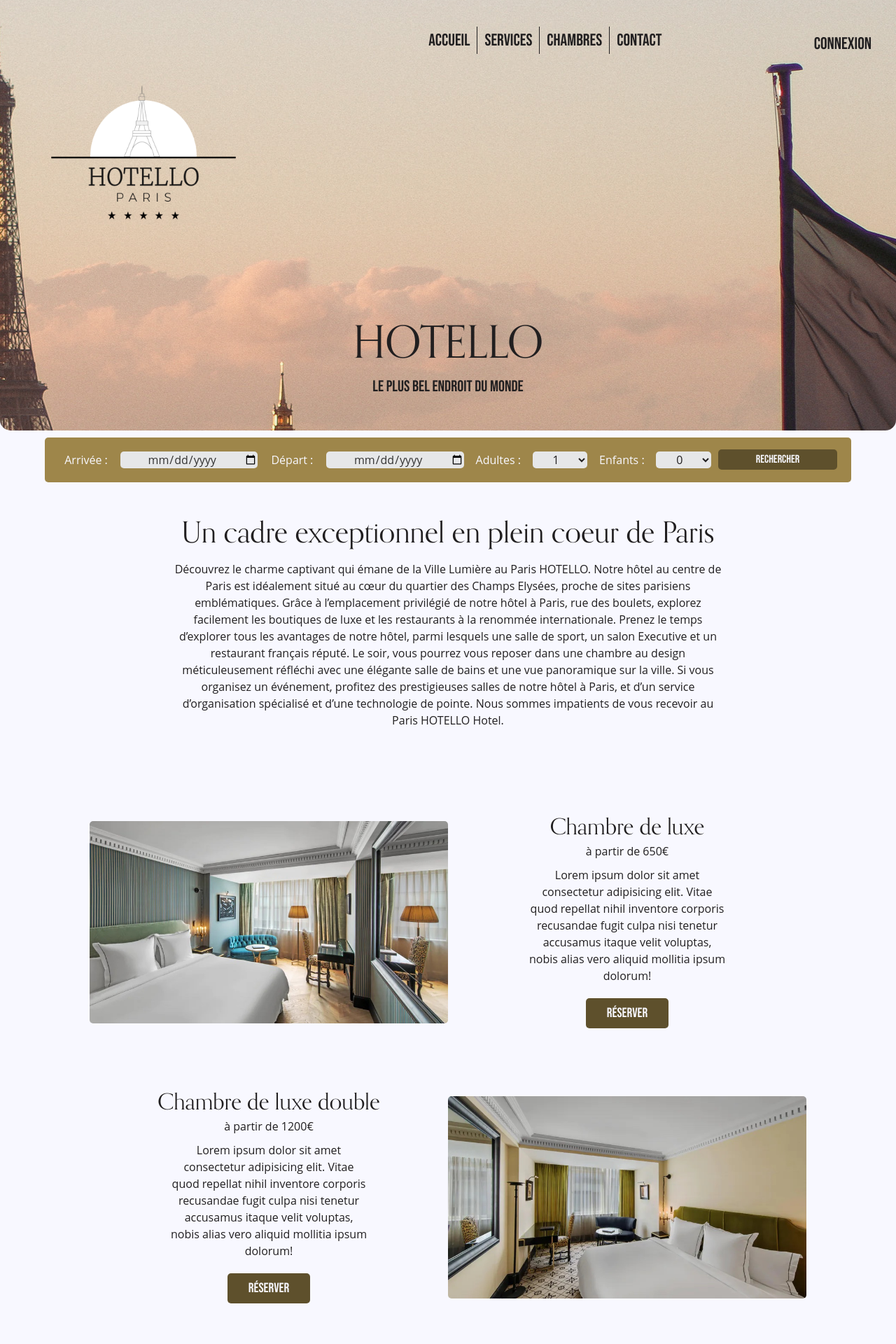
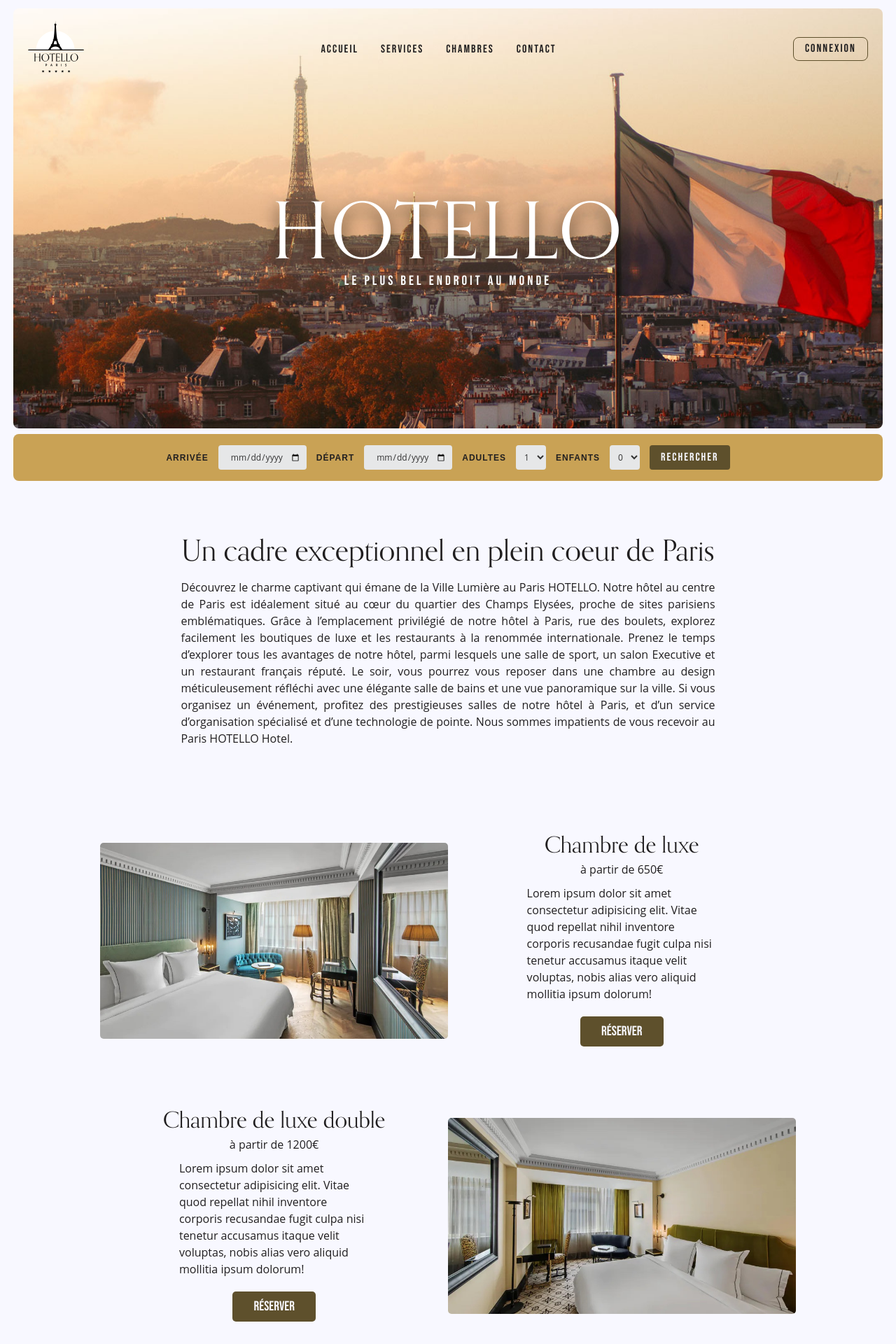
Before and after one commit to ThomasBaudon/test-MVC-tb, a PHP site: page /hotello/Front/Hotello/index.html in a window 1280 px wide. Shown: the top 1920 px of the page at 70% size. Run offline with PHP 8.4, Linux system fonts and the light colour scheme; some web fonts are replaced.

Commit message:
front mise en forme home

```diff
--- a/Front/Hotello/Room1.html
+++ b/Front/Hotello/Room1.html
@@ -10,7 +10,7 @@
       rel="stylesheet"
       href="https://fonts.googleapis.com/css2?family=Bebas+Neue&display=swap"
     />
-    <link rel="stylesheet" href="./css/style.css" />
+    <link rel="stylesheet" href="./assets/css/style.css" />
     <title>Hotello | Chambre</title>
   </head>
   <body>
@@ -113,6 +113,6 @@
         </div>
       </div>
     </footer>
-    <script src="script.js"></script>
+    <script src="./assets/js/script.js"></script>
   </body>
 </html>
--- a/Front/Hotello/Room2.html
+++ b/Front/Hotello/Room2.html
@@ -10,7 +10,7 @@
       rel="stylesheet"
       href="https://fonts.googleapis.com/css2?family=Bebas+Neue&display=swap"
     />
-    <link rel="stylesheet" href="./css/style.css" />
+    <link rel="stylesheet" href="./assets/css/style.css" />
     <title>Hotello | Chambre</title>
   </head>
   <body>
@@ -113,6 +113,6 @@
         </div>
       </div>
     </footer>
-    <script src="script.js"></script>
+    <script src="./assets/js/script.js"></script>
   </body>
 </html>
--- a/Front/Hotello/Room3.html
+++ b/Front/Hotello/Room3.html
@@ -10,7 +10,7 @@
       rel="stylesheet"
       href="https://fonts.googleapis.com/css2?family=Bebas+Neue&display=swap"
     />
-    <link rel="stylesheet" href="./css/style.css" />
+    <link rel="stylesheet" href="./assets/css/style.css" />
     <title>Hotello | Chambre</title>
   </head>
   <body>
@@ -113,6 +113,6 @@
         </div>
       </div>
     </footer>
-    <script src="script.js"></script>
+    <script src="./assets/js/script.js"></script>
   </body>
 </html>
--- a/Front/Hotello/assets/css/style.css
+++ b/Front/Hotello/assets/css/style.css
@@ -8,12 +8,12 @@
 @font-face {
   font-family: Canada-Type-Orpheus-Pro;
   src: local("Canada-Type-Orpheus-Pro"), local("Canada-Type-Orpheus-Pro"),
-    url(../assets/fonts/Canada-Type-Orpheus-Pro.woff);
+    url(../fonts/Canada-Type-Orpheus-Pro.woff);
 }
 @font-face {
   font-family: Canada-Type-Orpheus-Pro;
   src: local("Canada-Type-Orpheus-Pro"), local("Canada-Type-Orpheus-Pro"),
-    url(../assets/fonts/Canada-Type-Orpheus-Pro.woff2);
+    url(../fonts/Canada-Type-Orpheus-Pro.woff2);
   font-weight: bold;
 }
 
@@ -50,32 +50,39 @@ header {
   align-items: center;
   align-content: stretch;
   padding: 10px 5px 30px 5px;
-  width: 100%;
-  background-image: url(../assets/img/carroussel/paeris-2.jpg);
-  border-radius: 0 0 15px 15px;
+  width: 97vw;
+  height: 75vh;
+  max-height: 75vh;
+  background-image: url(../img/carroussel/paris.jpg);
+  background-repeat: no-repeat;
+  background-size: cover;
   background-position: 65% 15%;
+  border-radius: 8px;
+  margin-top: .75rem;
 }
 
-#logoBig {
-  width: 400px;
-  height: 400px;
-  padding: 0px 15px 15px 15px;
+.logo-header{
+  width: 5rem;
+  height: 5rem;
 }
 
 header h1 {
   font-family: "Canada-Type-Orpheus-Pro", sans-serif;
-  font-size: 4rem;
-  color: #211f20;
+  font-size: 7rem;
+  line-height: 7.5rem;
+  letter-spacing: 4px;
+  color: #ffffff;
   text-align: center;
-  margin-top: 20px 0 20px 0;
-  padding: 0;
+  filter: drop-shadow(0px 8px 12px #332916);
 }
 
 header h5 {
   font-family: "Bebas Neue", sans-serif;
-  font-size: 1.4rem;
+  font-size: 1.2rem;
+  letter-spacing: 4px;
   font-weight: lighter;
-  color: #211f20;
+  color: #fff;
+  filter: drop-shadow(0px 4px 6px #45381d);
 }
 
 header h4 {
@@ -92,18 +99,17 @@ header h4 {
   flex-direction: row;
   flex-wrap: nowrap;
   justify-content: space-between;
-  align-items: flex-start;
+  align-items: center;
   align-content: stretch;
   width: 100%;
-  height: 100%;
-  padding-top: 30px;
+  padding: .5rem 1rem;
 }
 
 #bottomHead {
   display: flex;
   flex-direction: column;
   flex-wrap: nowrap;
-  justify-content: space-between;
+  justify-content: center;
   align-items: center;
   align-content: stretch;
   width: 100%;
@@ -123,29 +129,33 @@ ul {
 header a {
   color: #211f20;
   text-decoration: none;
-  padding: 5px 10px 5px 10px;
+  margin-left: 2rem;
+  /* padding: 5px 10px 5px 10px; */
   font-family: "Bebas Neue", sans-serif;
-  font-size: 1.5rem;
+  font-size: 1rem;
+  letter-spacing: 2px;
 }
 
 header a:hover {
   color: #9e864a;
 }
 
-.l {
+/* .l {
   border-right: #211f20 solid 1px;
-}
+} */
 
 .connexion {
   background-color: none;
   color: #211f20;
   text-decoration: none;
-  padding: 5px 10px 5px 10px;
   font-family: "Bebas Neue", sans-serif;
-  font-size: 1.5rem;
-  border: none;
-  border-radius: 15px;
-  margin-right: 20px;
+  font-size: 1rem;
+  line-height: 1rem;
+  letter-spacing: 2px;
+  border: 1px solid #5e502c;
+  border-radius: 8px;
+  padding: .5rem  1rem;
+  transition: .3s;
 }
 
 /* CONTAINER CONTAINER CONTAINER CONTAINER CONTAINER CONTAINER CONTAINER CONTAINER CONTAINER */
@@ -157,9 +167,17 @@ header a:hover {
   justify-content: center;
   align-items: center;
   align-content: stretch;
+  width: 97vw;
+  margin-top: .5rem;
+}
+
+.form-search{
   width: 100%;
-  margin: 0;
-  padding: 0;
+  display: flex;
+  justify-content: center;
+  align-items: center;
+  background-color: #c9a255;
+  border-radius: 8px;
 }
 
 #search {
@@ -169,29 +187,48 @@ header a:hover {
   justify-content: center;
   align-items: center;
   align-content: stretch;
-  width: 90%;
+  width: 97vw;
   height: 100%;
-  margin: 10px 20px 20px 20px;
-  padding: 10px 10px 10px 10px;
-  background-color: #9e864a;
-  border-radius: 5px;
+  /* margin: 10px 20px 20px 20px;
+  padding: 10px 10px 10px 10px; */
+
 }
 
-#search input {
-  width: 50%;
-  height: 100%;
-  padding: 0;
-  margin: 0;
+/* #search * {
+  border: 1px solid rgba(255, 0, 0, .5) !important;
+} */
+
+#search{
+  width: 70%;
+  display: flex;
+  justify-content: space-between;
+  align-items: center;
+  padding: 1rem 2rem;
+
+}
+
+#search label{
+  font-family: 'Open-sans', sans-serif;
+  font-weight: 700;
+  font-size: .75rem;
+  letter-spacing: 1px;
+  text-transform: uppercase;
+}
+
+#search input, #search select {
+  /* width: 30%; */
+  /* height: 100%; */
   border: none;
-  border-radius: 5px;
+  border-radius: 4px;
   font-family: "Open Sans", sans-serif;
-  font-size: 1rem;
+  font-size: .75rem;
   color: #333;
   text-align: center;
   background-color: #e6e7e8;
+  padding: .5rem;
 }
 
-#search select {
+/* #search select {
   width: 20%;
   height: 100%;
   border: none;
@@ -201,32 +238,35 @@ header a:hover {
   color: #211f20;
   text-align: center;
   background-color: #e6e7e8;
-}
+} */
 
-#search label {
+/* #search label {
   font-family: "Open Sans", sans-serif;
   width: 25%;
   color: #f8f8ff;
   text-align: center;
   padding: 10px 0 10px 0;
-}
+} */
 
 #search button {
-  width: 40%;
+  /* width: 40%; */
   height: 100%;
-  padding: 5px 10px 5px 10px;
-  margin: 0 10px 0 10px;
+  padding: .5rem 1rem;
+  /* margin: 0 10px 0 10px; */
   border: none;
-  border-radius: 5px;
+  border-radius: 4px;
   font-family: "Open Sans", sans-serif;
   font-size: 1rem;
+  letter-spacing: 2px;
   color: #f8f8ff;
   background-color: #5e502c;
   font-family: "Bebas Neue", sans-serif;
+  transition: .3s;
 }
 
 #search button:hover {
   background-color: #211f20;
+  transition: .3s;
 }
 
 .room {
@@ -268,10 +308,9 @@ header a:hover {
   font-family: "Open Sans", sans-serif;
   font-size: 1rem;
   color: #211f20;
-  text-align: center;
+  /* text-align: center; */
   margin-top: 20px 0 20px 0;
   padding: 10px 15px 10px 15px;
-  text-align: center;
 }
 
 .roomImg {
@@ -286,7 +325,7 @@ h2 {
   font-size: 2.6rem;
   color: #211f20;
   text-align: center;
-  margin-top: 20px 0 20px 0;
+  margin-top: 3rem;
   padding: 0;
 }
 
@@ -370,7 +409,7 @@ p {
 .text {
   width: 66%;
   padding: 0 20px 15px 20px;
-  text-align: center;
+  text-align: justify;
   margin-bottom: 50px;
 }
 
--- a/Front/Hotello/index.html
+++ b/Front/Hotello/index.html
@@ -10,17 +10,21 @@
         href="https://fonts.googleapis.com/css2?family=Bebas+Neue&display=swap"
         rel="stylesheet"
         />
-    <link rel="stylesheet" href="./css/style.css" />
+        <link rel="stylesheet" href="./assets/css/style.css" />
         <title>Hotello</title>
     </head>
     <body>
+
+        <!-- HEADER -->
         <header>
         <div id="topHead">
+            <div class="logo-header">
             <img
-          src="./assets/img/logoBig.png"
+                src="./assets/img/logo-hotello.svg"
                 alt="Logo de Hotello"
-          id="logoBig"
+                id="Hotello Logo"
             />
+            </div>
             <nav>
             <ul>
                 <li><a class="l" href="index.html">ACCUEIL</a></li>
@@ -33,30 +37,48 @@
         </div>
         <div id="bottomHead">
             <h1>HOTELLO</h1>
-        <h5>Le plus bel endroit du monde</h5>
+            <h5>Le plus bel endroit au monde</h5>
         </div>
         </header>
+
+        <!-- CONTAINER -->
         <div id="container">
+
+            <!-- FORM RESERVATION -->
+            <section class="form-search">
+                <!-- FORM RESERVATION -->
                 <form id="search">
-        <label for="arrived">Arrivée :</label>
+                    <!-- ARRIVEE -->
+                    <label for="arrived">Arrivée</label>
                     <input type="date" name="arrived" />
-        <label for="departure">Départ :</label>
+
+                    <!-- DEPART -->
+                    <label for="departure">Départ</label>
                     <input type="date" name="departure" />
-        <label for="adults">Adultes :</label>
+
+                    <!-- ADULTES -->
+                    <label for="adults">Adultes</label>
                     <select name="adults">
                         <option value="1">1</option>
                         <option value="2">2</option>
                         <option value="3">3</option>
                         <option value="4">4</option>
                     </select>
-        <label for="children">Enfants :</label>
+
+                    <!-- ENFANTS -->
+                    <label for="children">Enfants</label>
                     <select name="children">
                         <option value="0">0</option>
                         <option value="1">1</option>
                         <option value="2">2</option>
                     </select>
+
                     <button type="submit">RECHERCHER</button>
                 </form>
+            </section>
+
+
+
         <div class="roomInfo">
             <h2>Un cadre exceptionnel en plein coeur de Paris</h2>
             <p class="text">
@@ -184,6 +206,8 @@
             dolorum!
         </p>
         </div>
+
+        <!-- REVIEWS -->
         <div class="review">
         <div class="review__items">
             <h1>Magnifique !</h1>
@@ -229,8 +253,10 @@
             <button id="next" onclick="nextReview()">Suivant</button>
         </div>
         </div>
+
+        <!-- FOOTER -->
         <footer>
-      <div id="footerInfo">
+            <div class="footer-block">
                 <ul>
                     <li><a class="footerLinks" href="#">Accueil</a></li>
                     <li><a class="footerLinks" href="#">Chambres</a></li>
@@ -239,24 +265,40 @@
                 </ul>
             </div>
 
-      <img src="./assets/img/logoBig.png" alt="Logo de Hotello" id="logoBig" />
+            <div class="footer-block social">
+                <img src="./assets/img/logo-hotello-footer.svg" alt="Logo de Hotello" id="logoBig" />
+                <br>
+                <h3>SUIVEZ-NOUS</h3>
+                <div class="footer-social">
+                    <a href="#">
+                        <img src="./assets/img/facebook.svg" alt="logo de Facebook" />
+                    </a>
+                    <a href="#">
+                        <img src="./assets/img/instagram.svg" alt="logo d'Instagram" />
+                    </a>
+                    <a href="#">
+                        <img src="./assets/img/twitter.svg" alt="logo de Muskland" />
+                    </a>
+                </div>
+            </div>
 
-      <div id="footerSocial">
+            <div class="footer-block">
+                <div class="adresse">
+
+                </div>
                 <h3>ADRESSE</h3>
                 <span>
                 10 rue des boulets <br />
                 75008 PARIS
                 </span>
                 <h3>CONTACT</h3>
-        <span> 01 ** ** ** ** <br /></span>
-        <h3>SUIVEZ-NOUS</h3>
-        <div id="social">
-          <a href="#"><img src="./assets/img/facebook.svg" alt="logo de Facebook" /></a>
-          <a href="#"><img src="./assets/img/instagram.svg" alt="logo d'Instagram" /></a>
-          <a href="#"><img src="./assets/img/twitter.svg" alt="logo de Muskland" /></a>
-        </div>
+                <span> 01 23 45 67 89 <br /></span>
+
+
             </div>
         </footer>
-    <script src="script.js"></script>
+
+
+        <script src="./assets/js/script.js"></script>
     </body>
 </html>
```
Also changed, not shown: other parts of Front/Hotello/assets/css/style.css (+80 -16 lines), Front/Hotello/assets/img/carroussel/paris.jpg (added), Front/Hotello/assets/img/facebook.svg, Front/Hotello/assets/img/instagram.svg, Front/Hotello/assets/img/logo-hotello-footer.svg (added), Front/Hotello/assets/img/logo-hotello.svg (added), Front/Hotello/assets/img/twitter.svg, 2 other files. Lines whose indentation alone changed are shown as unchanged.
